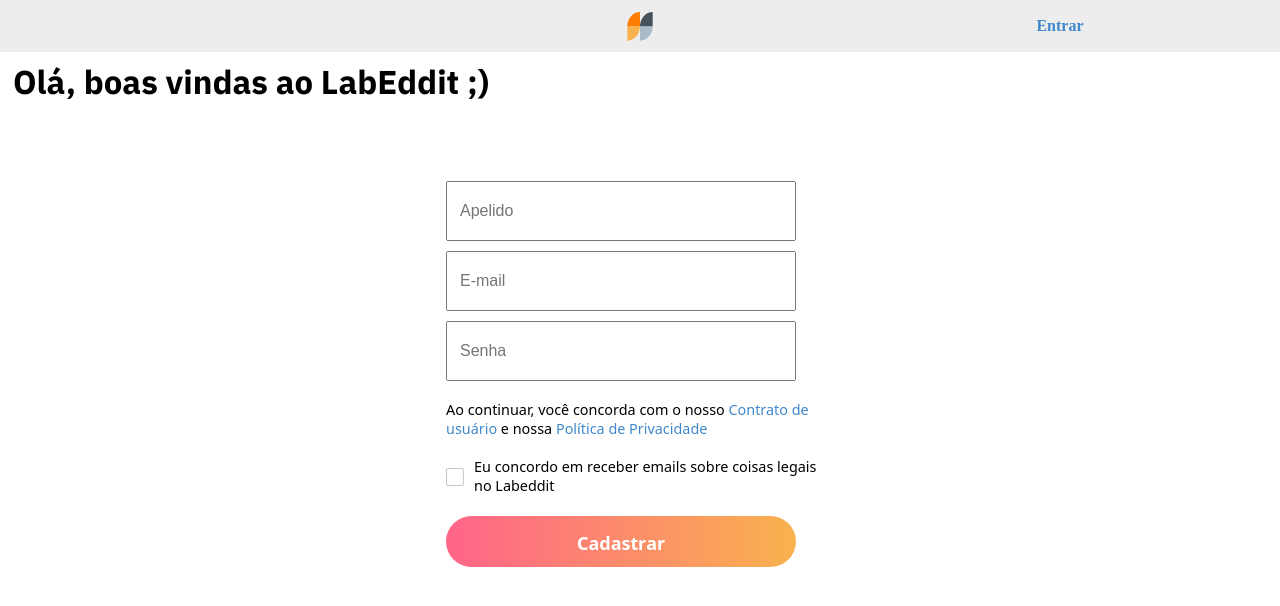
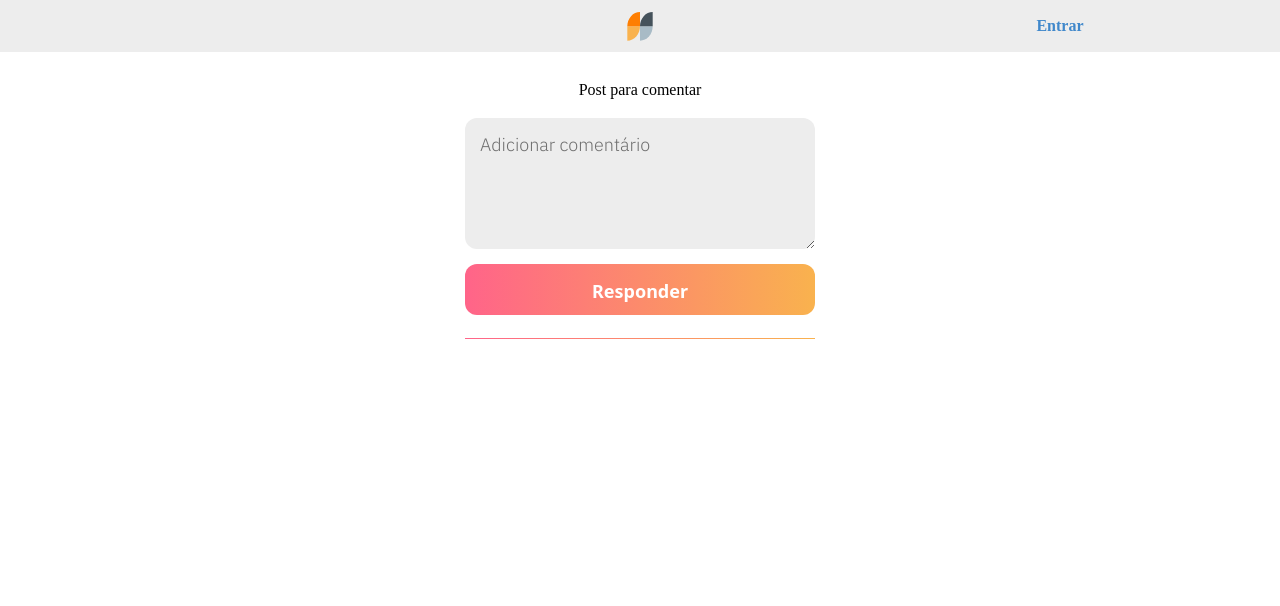
Before and after one commit to Regiane-Martins/Labeddit-front, a React (Vite) app: page / in a window 1280 px wide. Shown: the top 606 px of the page. Built offline with nearby package versions, Linux system fonts and the light colour scheme.

Commit message:
estilizacao de pages

```diff
--- a/src/App.jsx
+++ b/src/App.jsx
@@ -1,13 +1,17 @@
 import { useState } from 'react'
 import Login from './pages/Login'
 import Signup from './pages/Signup'
+import Post from './pages/Post'
+import Comment from './pages/Comment'
 
 function App() {
 
   return (
     <>
     {/* <Login/> */}
-    <Signup/>
+    {/* <Signup/> */}
+    {/* <Post/> */}
+    <Comment/>
     </>
   )
 }
--- a/src/components/button/styled.jsx
+++ b/src/components/buttons/styled.jsx
@@ -17,3 +17,21 @@ export const Button = styled.a`
     width: 350px;
     height: 51px;
 `
+
+export const ButtonPost = styled.a`
+    display: flex;
+    background: linear-gradient(90deg, #FF6489 0%, #F9B24E 100%);
+    justify-content: center;
+    align-items: center;
+    color: #fff;
+    border-radius:12px;
+    font-family: 'Noto Sans Symbols', sans-serif;
+    font-size: 1.125rem;
+    font-weight: 700;
+    line-height: 5px;
+    border: none;
+    text-decoration: none;
+    text-transform: capitalize;
+    width: 350px;
+    height: 51px;
+`
--- /dev/null
+++ b/src/components/line/styled.jsx
@@ -0,0 +1,8 @@
+import styled from "styled-components";
+
+export const Line = styled.hr`
+    background: linear-gradient(90deg, #FF6489 0%, #F9B24E 100%);
+    height: 1px;
+    border: 0;
+    width: 350px;
+`
--- a/src/pages/Comment/index.jsx
+++ b/src/pages/Comment/index.jsx
@@ -0,0 +1,22 @@
+import { ButtonPost } from "../../components/buttons/styled"
+import Header from "../../components/header"
+import { Line } from "../../components/line/styled"
+import * as s from "./styled"
+
+function Comment(){
+    return(
+        <>
+        <Header/>
+        <s.ContainerComment>
+        <div>Post para comentar</div>
+        <s.SectionComment>
+            <s.Content>Adicionar comentário</s.Content>
+            <ButtonPost>Responder</ButtonPost>
+            <Line/>
+        </s.SectionComment>
+        </s.ContainerComment>
+        </>
+    )
+}
+
+export default Comment
--- a/src/pages/Comment/styled.jsx
+++ b/src/pages/Comment/styled.jsx
@@ -0,0 +1,31 @@
+import styled from "styled-components";
+
+export const ContainerComment = styled.section`
+    align-items: center;
+   display: flex;
+   flex-direction: column;
+   gap: 20px;
+   justify-content: center;
+   margin: 30px auto;
+   max-width: 428px;
+   padding: 0 20px;
+`
+
+export const SectionComment = styled.div`
+    display: flex;
+    flex-direction: column;
+    gap: 15px;
+`
+
+export const Content = styled.textarea`
+    background-color: #EDEDED;
+    border: none;
+    border-radius: 12px;
+    color: #6F6F6F;
+    font-family: 'IBM Plex Sans';
+    font-size: 1.125rem;
+    height: 131px;
+    padding: 15px;
+    width: 100%;
+`
+;
--- a/src/pages/Login/index.jsx
+++ b/src/pages/Login/index.jsx
@@ -1,6 +1,7 @@
 import * as s from "./styled"
-import { Button } from "../../components/button/styled"
+import { Button } from "../../components/buttons/styled"
 import { Container } from "../../components/container"
+import { Line } from "../../components/line/styled"
 
 function Login(){
     return(
@@ -11,12 +12,12 @@ function Login(){
             <s.Title>O projeto de rede social da Labenu</s.Title>
             </s.Banner>
             <s.Form>
-                <s.Input type="email" placeholder="E-mail"></s.Input>
-                <s.Input type="password" placeholder="Senha"></s.Input>
+                <s.Input type="email" placeholder="E-mail" required></s.Input>
+                <s.Input type="password" placeholder="Senha" required></s.Input>
             </s.Form>
             <s.SectionLogin>
                 <Button href="/">Continuar</Button>
-                <s.Line/>
+                <Line/>
                 <s.ButtonAccount href="/">Crie uma conta</s.ButtonAccount>
             </s.SectionLogin>
         </s.Section>
--- a/src/pages/Login/styled.jsx
+++ b/src/pages/Login/styled.jsx
@@ -31,6 +31,8 @@ export const Form = styled.form`
 
 export const Input = styled.input`
     color: #323941;
+    border: 1px solid #D5D8DE;
+    border-radius: 5px;
     font-size: 1rem;
     font-weight: 400;
     height: 60px;
@@ -45,15 +47,9 @@ export const SectionLogin = styled.div`
     display: grid;
     grid-template-columns: repeat(3 auto);
     gap: 15px;
-`
+`;
 
-export const Line = styled.hr`
-    background: linear-gradient(90deg, #FF6489 0%, #F9B24E 100%);
-    height: 1px;
-    border: 0;
-    width: 350px;
 
-`
 
 export const ButtonAccount = styled.a`
     display: flex;
--- a/src/pages/Post/index.jsx
+++ b/src/pages/Post/index.jsx
@@ -0,0 +1,20 @@
+import { Container } from "postcss";
+import { ButtonPost } from "../../components/buttons/styled";
+import Header from "../../components/header";
+import { Line } from "../../components/line/styled";
+import * as s from "./styled"
+
+function Post(){
+    return(
+        <>
+        <Header/>
+        <s.Form>
+        <s.Content>Escreva seu post...</s.Content>
+        <ButtonPost type="submit">Postar</ButtonPost>
+        <Line/>
+        </s.Form>
+        </>
+    )
+}
+
+export default Post
--- a/src/pages/Post/styled.jsx
+++ b/src/pages/Post/styled.jsx
@@ -0,0 +1,25 @@
+import styled from "styled-components";
+
+export const Form = styled.form`
+   align-items: center;
+   display: flex;
+   flex-direction: column;
+   gap: 15px;
+   justify-content: center;
+   margin: 30px auto;
+   max-width: 428px;
+   padding: 0 20px;
+`
+
+export const Content = styled.textarea`
+    background-color: #EDEDED;
+    border: none;
+    border-radius: 12px;
+    color: #6F6F6F;
+    font-family: 'IBM Plex Sans';
+    font-size: 1.125rem;
+    height: 131px;
+    padding: 15px;
+    width: 100%;
+;
+`
--- a/src/pages/Signup/index.jsx
+++ b/src/pages/Signup/index.jsx
@@ -1,4 +1,4 @@
-import { Button } from "../../components/button/styled"
+import { Button } from "../../components/buttons/styled"
 import { Container } from "../../components/container"
 import Header from "../../components/header"
 import * as s from "./styled"
@@ -7,13 +7,15 @@ function Signup() {
     return (
         <>
             <Header />
-            <s.Title>Olá, boas vindas ao LabEddit ;)</s.Title>
+            <s.TypewriterText>
+            <s.Title>Olá, boas vindas aoLabEddit ;)</s.Title>
+            </s.TypewriterText>
             <Container>
                 <s.Section>
                     <s.Form>
-                        <s.Input type="text" placeholder="Apelido"></s.Input>
-                        <s.Input type="email" placeholder="E-mail"></s.Input>
-                        <s.Input type="password" placeholder="Senha"></s.Input>
+                        <s.Input type="text" placeholder="Apelido" required></s.Input>
+                        <s.Input type="email" placeholder="E-mail" required></s.Input>
+                        <s.Input type="password" placeholder="Senha" required></s.Input>
                     </s.Form>
                     <s.SubTitle>Ao continuar, você concorda com o nosso <s.Link href="/">Contrato de usuário</s.Link> e nossa <s.Link href="/">Política de Privacidade</s.Link></s.SubTitle>
                     <s.Newsletter>
--- a/src/pages/Signup/styled.jsx
+++ b/src/pages/Signup/styled.jsx
@@ -1,4 +1,4 @@
-import styled from "styled-components";
+import styled, { keyframes } from "styled-components";
 
 export const Title = styled.h1`
     font-family: 'IBM Plex Sans', sans-serif;
@@ -19,6 +19,8 @@ export const Form = styled.form`
 `
 
 export const Input = styled.input`
+    border: 1px solid #D5D8DE;
+    border-radius: 5px;
     height: 60px;
     width: 350px;
     &::placeholder{
@@ -50,3 +52,25 @@ export const Newsletter = styled.div`
 export const IconNewsletter = styled.img`
     margin-right: 10px;
 `
+
+const typingAnimation = keyframes`
+  from {
+    width: 0;
+  }
+  to {
+    width: 80%;
+  }
+`;
+
+export const TypewriterText = styled.div`
+  overflow: hidden;
+  white-space: nowrap;
+  width: 0;
+  animation: ${typingAnimation} 2s steps(30, end) 1s forwards;
+`;
+
+// // export const LineWrapper = styled.div`
+// //   &:not(:last-child) {
+// //     margin-bottom: 10px;
+// //   }
+// `
```
